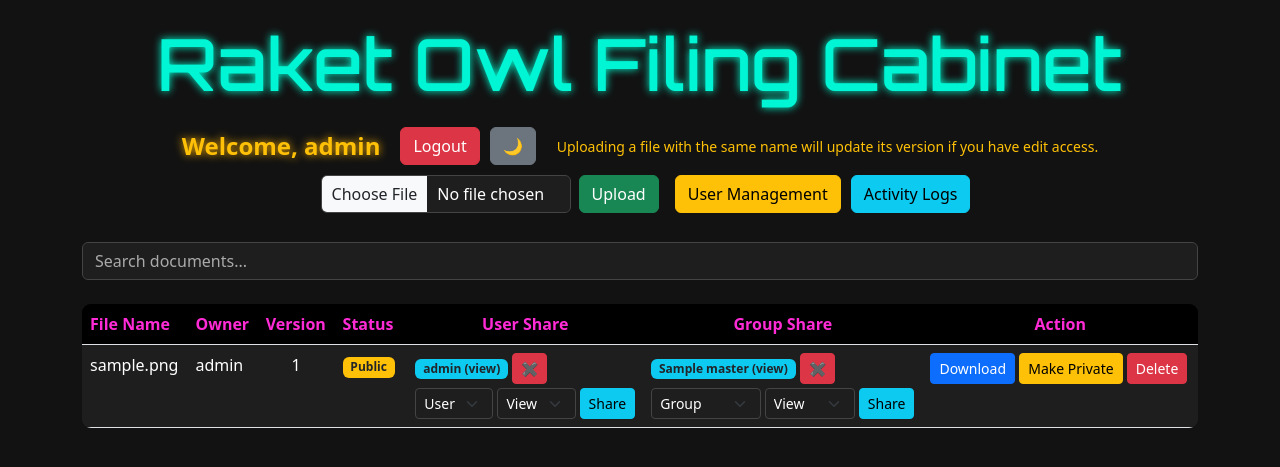
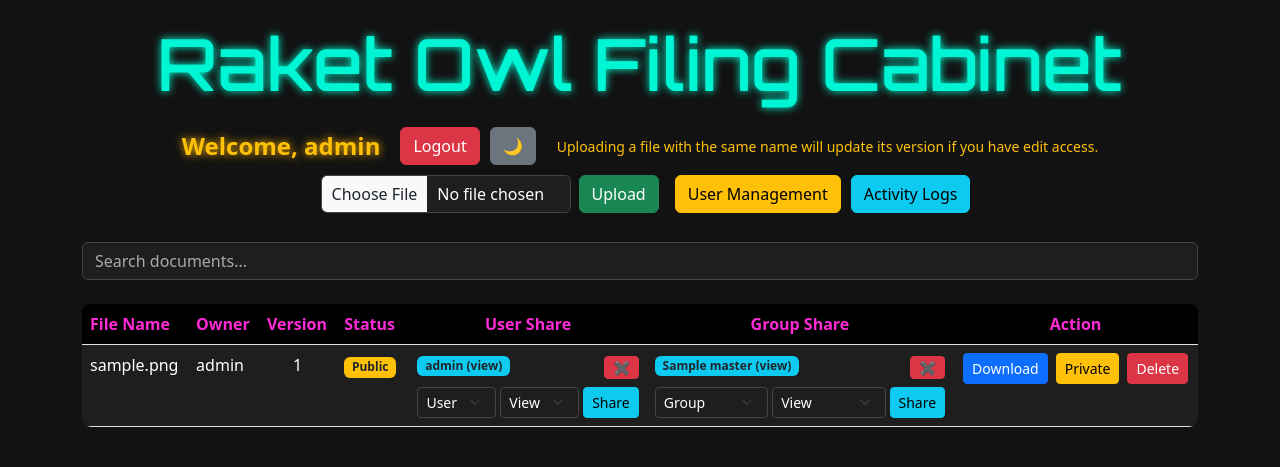
Before and after one commit to raketqueen/raketowl, a Flask app: page / in a window 1280 px wide. Shown: the top 467 px of the page. Run offline with Flask 3, Linux system fonts and the light colour scheme; a user stored in the database is signed in; data comes from the database, SQL or seed files in the repository; tables that the repository leaves empty hold one stand-in row (values such as "Sample post"); data that the repository does not hold is empty; parts of the project's set-up code (start-up, migrations or seed data) failed here and were passed over.

```diff
--- a/app/templates/index.html
+++ b/app/templates/index.html
@@ -309,21 +309,22 @@
 
 			<td>
 
+    			<div class="d-flex flex-column gap-1">
+
 					<!-- EXISTING USER SHARES -->
 					{% if shared_map.get(doc.id) %}
 						{% for s in shared_map.get(doc.id) %}
-            			<div class="d-flex align-items-center mb-1">
+							<div class="d-flex justify-content-between align-items-center">
 
-                			<span class="badge bg-info text-dark me-1">
+								<span class="badge bg-info text-dark">
 									{{ s.display }}
 								</span>
 
 								{% if session.get('user_id') == doc.owner_id %}
-                			<form action="/unshare/{{ doc.id }}" method="POST" style="display:inline;">
+								<form action="/unshare/{{ doc.id }}" method="POST" class="m-0">
 									<input type="hidden" name="user_id" value="{{ s.user_id }}">
-
 									<button type="submit"
-                            			class="btn btn-sm btn-danger"
+											class="btn btn-sm btn-danger px-2 py-0"
 											onclick="return confirm('Remove access for this user?');">
 										✖
 									</button>
@@ -336,12 +337,11 @@
 						<span class="text-muted">-</span>
 					{% endif %}
 
-    			<!-- 🔥 MOVED USER SHARE FORM HERE -->
+					<!-- SHARE FORM -->
 					{% if session.get('user_id') == doc.owner_id %}
-    			<form action="/share/{{ doc.id }}" method="POST" class="d-flex mt-1">
+					<form action="/share/{{ doc.id }}" method="POST" class="d-flex gap-1 mt-1">
 
-        			<!-- USER DROPDOWN -->
-        			<select name="user_id" class="form-select form-select-sm me-1" style="max-width: 120px;" required>
+						<select name="user_id" class="form-select form-select-sm" required>
 							<option value="" disabled selected>User</option>
 							{% for u in all_users %}
 								{% if u.id != session.get('user_id') %}
@@ -350,13 +350,11 @@
 							{% endfor %}
 						</select>
 
-        			<!-- PERMISSION -->
-        			<select name="permission" class="form-select form-select-sm me-1" style="max-width: 90px;">
+						<select name="permission" class="form-select form-select-sm">
 							<option value="view">View</option>
 							<option value="edit">Edit</option>
 						</select>
 
-        			<!-- SHARE BUTTON -->
 						<button type="submit" class="btn btn-sm btn-info">
 							Share
 						</button>
@@ -364,25 +362,28 @@
 					</form>
 					{% endif %}
 
+				</div>
+
 			</td>
 
 			<td>
 
-			<!-- EXISTING GROUP SHARES DISPLAY -->
+				<div class="d-flex flex-column gap-1">
+
+					<!-- EXISTING GROUP SHARES -->
 					{% if group_shared_map.get(doc.id) %}
 						{% for g in group_shared_map.get(doc.id) %}
-    			    	<div class="d-flex align-items-center mb-1">
+							<div class="d-flex justify-content-between align-items-center">
 
-        			    <span class="badge bg-info text-dark me-1">
+								<span class="badge bg-info text-dark">
 									{{ g.display }}
 								</span>
 
 								{% if session.get('user_id') == doc.owner_id %}
-        			    <form action="/unshare_group/{{ doc.id }}" method="POST" style="display:inline;">
+								<form action="/unshare_group/{{ doc.id }}" method="POST" class="m-0">
 									<input type="hidden" name="group_id" value="{{ g.group_id }}">
-
 									<button type="submit"
-                    				class="btn btn-sm btn-danger"
+											class="btn btn-sm btn-danger px-2 py-0"
 											onclick="return confirm('Remove access for this group?');">
 										✖
 									</button>
@@ -395,37 +396,35 @@
 						<span class="text-muted">-</span>
 					{% endif %}
 
-			<!-- SHARE FORM (OWNER ONLY) -->
+					<!-- SHARE FORM -->
 					{% if session.get('user_id') == doc.owner_id %}
+					<form action="/share_group/{{ doc.id }}" method="POST" class="d-flex gap-1 mt-1">
 
-			<form action="/share_group/{{ doc.id }}" method="POST" class="d-flex mt-1">
-
-    			    <!-- GROUP DROPDOWN -->
-    			    <select name="group_id" class="form-select form-select-sm me-1" style="max-width: 120px;" required>
+						<select name="group_id" class="form-select form-select-sm" required>
 							<option value="" disabled selected>Group</option>
 							{% for g in all_groups %}
 								<option value="{{ g.id }}">{{ g.name }}</option>
 							{% endfor %}
 						</select>
 
-    			    <!-- PERMISSION -->
-    			    <select name="permission" class="form-select form-select-sm me-1" style="max-width: 90px;">
+						<select name="permission" class="form-select form-select-sm">
 							<option value="view">View</option>
 							<option value="edit">Edit</option>
 						</select>
 
-    			    <!-- SHARE BUTTON -->
 						<button type="submit" class="btn btn-sm btn-info">
 							Share
 						</button>
 
 					</form>
+					{% endif %}
 
-			{% endif %}
+				</div>
 
 			</td>
 
-			<td>
+			<td class="text-center">
+    			<div class="d-flex justify-content-center align-items-center gap-2 flex-nowrap">
 
 				<!-- DOWNLOAD -->
 				<a href="/download/{{ doc.id }}" class="btn btn-sm btn-primary">
@@ -435,20 +434,20 @@
 				{% if session.get('user_id') == doc.owner_id %}
 
 				<!-- TOGGLE PUBLIC / PRIVATE -->
-        			<form action="/toggle_visibility/{{ doc.id }}" method="POST" style="display:inline;">
+				<form action="/toggle_visibility/{{ doc.id }}" method="POST" class="m-0">
 						{% if doc.is_public %}
-                			<button type="submit" class="btn btn-sm btn-warning">
-                    			    Make Private
+						<button type="submit" class="btn btn-sm btn-warning text-nowrap">
+								Private
 						</button>
 						{% else %}
-                			<button type="submit" class="btn btn-sm btn-success">
-                    			    Make Public
+						<button type="submit" class="btn btn-sm btn-success text-nowrap">
+								Public
 						</button>
 						{% endif %}
 				</form>
 
 				<!-- DELETE -->
-        			<form action="/delete/{{ doc.id }}" method="POST" style="display:inline;">
+				<form action="/delete/{{ doc.id }}" method="POST" class="m-0">
 						<button type="submit" class="btn btn-sm btn-danger"
 								onclick="return confirm('Delete this file?');">
 						Delete
@@ -456,6 +455,8 @@
 				</form>
 
 				{% endif %}
+
+				</div>
 
 			</td>
         	    </tr>
```
Also changed, not shown: README.md. Lines whose indentation alone changed are shown as unchanged.
